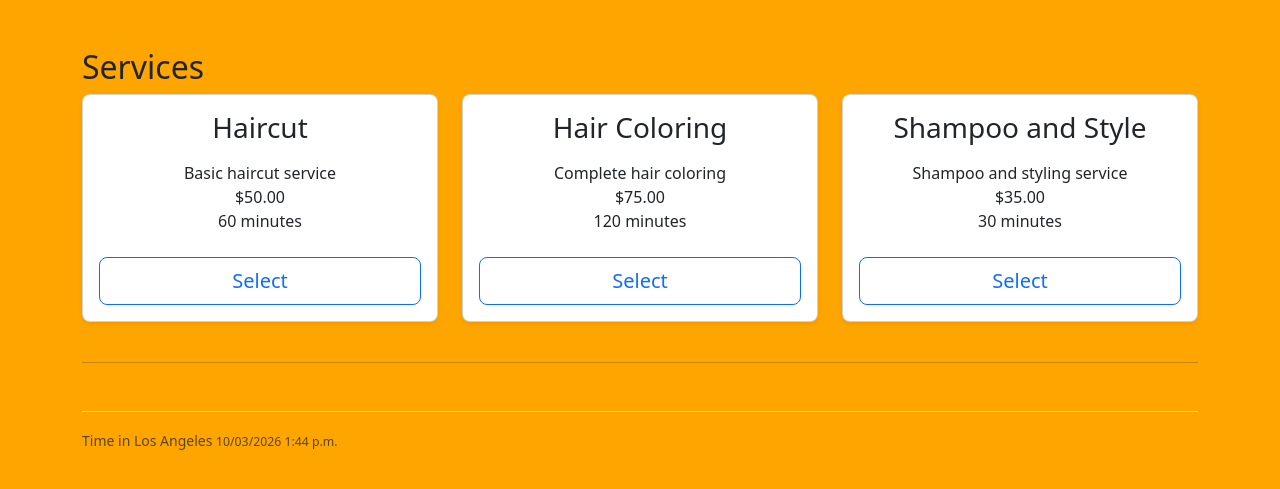
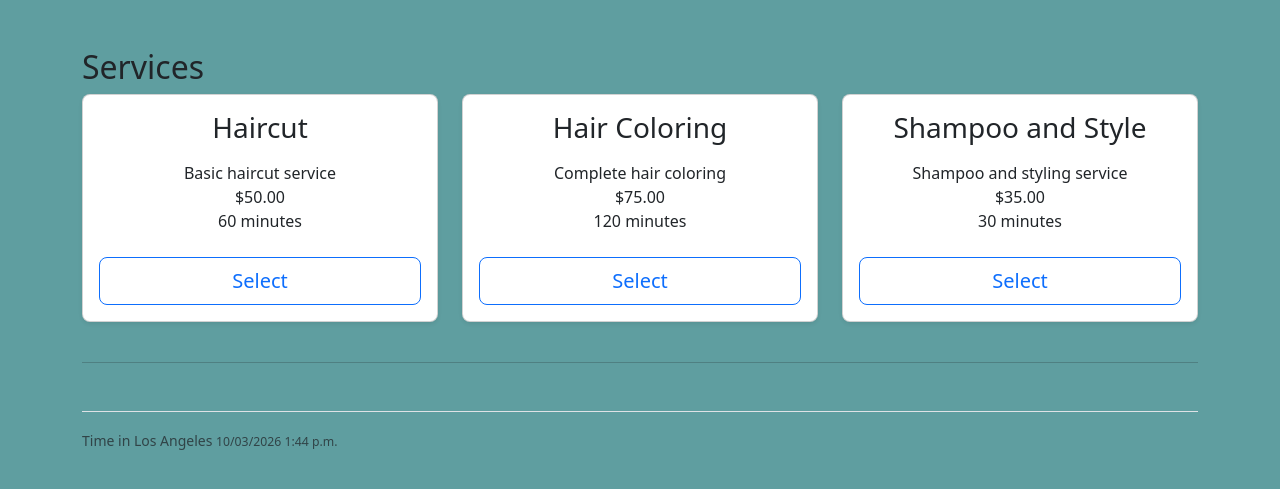
Before and after one commit to gianmar98/salon-scheduler-aws-eks-terraform-cicd, a Django app: page / in a window 1280 px wide. Shown: the top 489 px of the page. Run offline with Django 5.2, Linux system fonts and the light colour scheme; data comes from the database, SQL or seed files in the repository; data that the repository does not hold is empty.

Commit message:
Update background color to cadetblue and corresponding image tag (testing CI/CD)

```diff
--- a/appointments-app/appointments/templates/appointments/base.html
+++ b/appointments-app/appointments/templates/appointments/base.html
@@ -10,7 +10,7 @@
     <link href="https://cdn.jsdelivr.net/npm/bootstrap@5.3.2/dist/css/bootstrap.min.css" rel="stylesheet"
         integrity="sha384-T3c6CoIi6uLrA9TneNEoa7RxnatzjcDSCmG1MXxSR1GAsXEV/Dwwykc2MPK8M2HN" crossorigin="anonymous">
     <style>
-        body { background-color:orange; }
+        body { background-color:cadetblue; }
     </style>
 
 </head>
--- a/appointments-app/buildspecs/buildspec_buildimage.yml
+++ b/appointments-app/buildspecs/buildspec_buildimage.yml
@@ -50,7 +50,7 @@ phases:
       - docker tag appointments-app-container:latest $ECR_REPO_URL:latest # Insert a commands to add "latest" tag to the image.
       - docker tag appointments-app-container:latest $ECR_REPO_URL:staging-test-image # Insert a command to add "staging-test-image" tag to the image.
       - docker tag appointments-app-container:latest $ECR_REPO_URL:${CODEBUILD_RESOLVED_SOURCE_VERSION} # Dynamic tag: the full commit SHA. The lab says CodeCommit; this repo's source is GitHub, and the variable resolves the same way.
-      - docker tag appointments-app-container:latest $ECR_REPO_URL:background-color-updated-to-orange
+      - docker tag appointments-app-container:latest $ECR_REPO_URL:background-color-updated-to-cadetblue
       - echo Build completed on `date` # This command adds the date to the logs.
 
   post_build: # This phase will be used to push the image to Amazon ECR.
```
